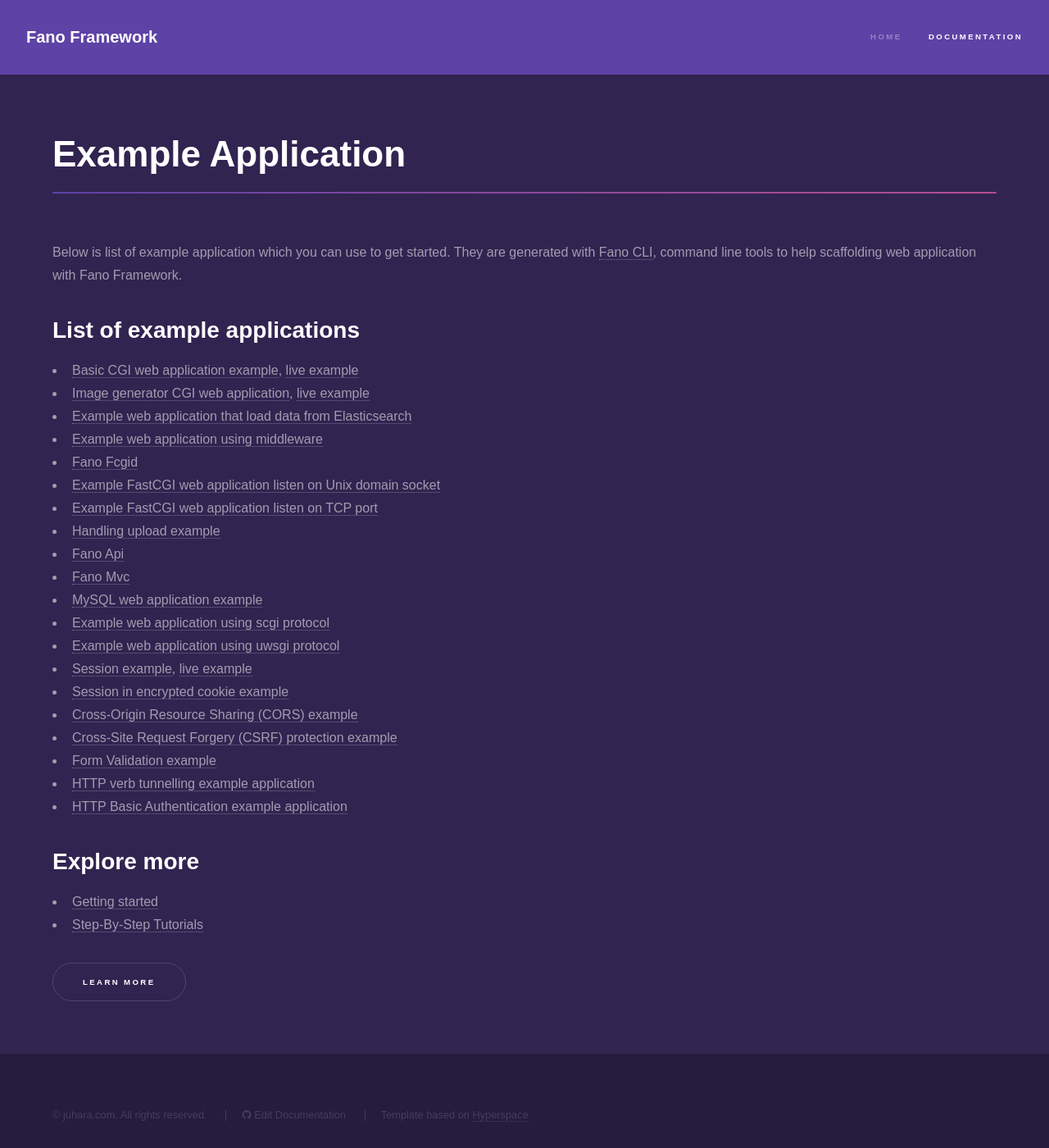
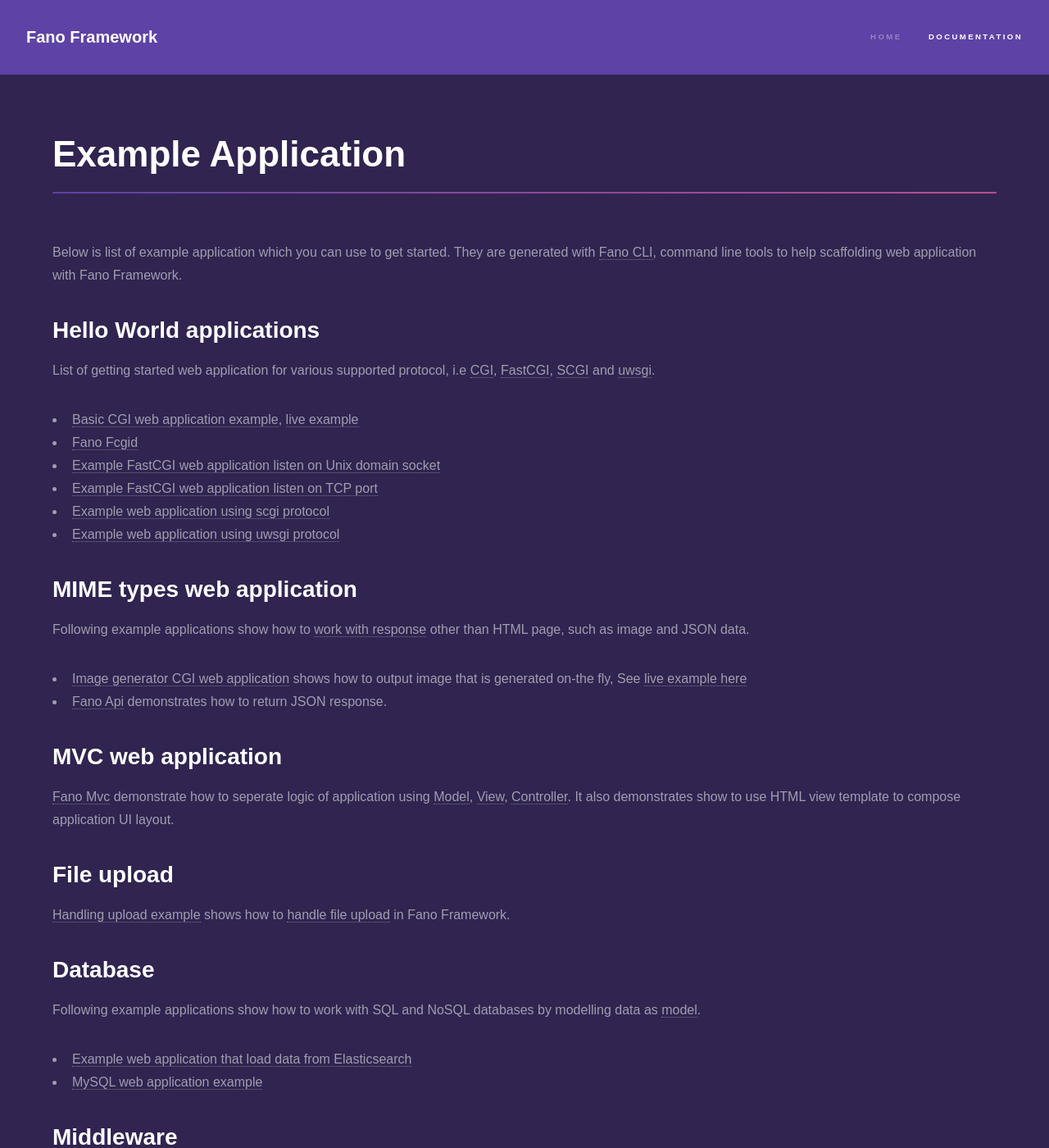
Before and after one commit to fanoframework/fanoframework.github.io, a Jekyll site: the page built from examples/index.md, in a window 1280 px wide and 1400 px high. Shown: the whole window at 82% size. Built offline with Jekyll 4.4.1, drawn with Linux system fonts in a browser that asks for light colours; our own code applies the rules of GitHub Pages for plain Markdown files; some of the changed text lies outside the part shown.

Commit message:
improve examples content by providing relevant context

```diff
--- a/examples/index.md
+++ b/examples/index.md
@@ -8,28 +8,69 @@
 Below is list of example application which you can use to get started. They are
 generated with [Fano CLI](https://github.com/fanoframework/fano-cli), command line tools to help scaffolding web application with Fano Framework.
 
-## List of example applications
+## Hello World applications
+
+List of getting started web application for various supported protocol, i.e [CGI](https://tools.ietf.org/html/rfc3875), [FastCGI](http://www.mit.edu/~yandros/doc/specs/fcgi-spec.html), [SCGI](http://python.ca/scgi/protocol.txt) and [uwsgi](https://uwsgi-docs.readthedocs.io/en/latest/Protocol.html).
 
 - [Basic CGI web application example](https://github.com/fanoframework/fano-app), [live example](https://fano.juhara.id/)
-- [Image generator CGI web application](https://github.com/fanoframework/fano-app-img), [live example](https://fano-img.juhara.id/)
-- [Example web application that load data from Elasticsearch](https://github.com/fanoframework/fano-elasticsearch)
-- [Example web application using middleware](https://github.com/fanoframework/fano-app-middleware)
 - [Fano Fcgid](https://github.com/fanoframework/fano-fcgid)
 - [Example FastCGI web application listen on Unix domain socket](https://github.com/fanoframework/fano-fcgi-unix)
 - [Example FastCGI web application listen on TCP port](https://github.com/fanoframework/fano-fastcgi)
-- [Handling upload example](https://github.com/fanoframework/fano-upload)
-- [Fano Api](https://github.com/fanoframework/fano-api)
-- [Fano Mvc](https://github.com/fanoframework/fano-mvc)
-- [MySQL web application example](https://github.com/fanoframework/fano-app-db)
 - [Example web application using scgi protocol](https://github.com/fanoframework/fano-scgi)
 - [Example web application using uwsgi protocol](https://github.com/fanoframework/fano-uwsgi)
-- [Session example](https://github.com/fanoframework/fano-session), [live example](https://fano.web.id/)
-- [Session in encrypted cookie example](https://github.com/fanoframework/fano-session-cookie)
-- [Cross-Origin Resource Sharing (CORS) example](https://github.com/fanoframework/fano-cors)
-- [Cross-Site Request Forgery (CSRF) protection example](https://github.com/fanoframework/fano-csrf)
-- [Form Validation example](https://github.com/fanoframework/fano-validation)
-- [HTTP verb tunnelling example application](https://github.com/fanoframework/fano-verb-tunneling)
-- [HTTP Basic Authentication example application](https://github.com/fanoframework/fano-basic-auth)
+
+## MIME types web application
+
+Following example applications show how to [work with response](/working-with-response) other than HTML page, such as image and JSON data.
+
+- [Image generator CGI web application](https://github.com/fanoframework/fano-app-img) shows how to output image that is generated on-the fly, See [live example here](https://fano-img.juhara.id/)
+- [Fano Api](https://github.com/fanoframework/fano-api) demonstrates how to return JSON response.
+
+## MVC web application
+
+[Fano Mvc](https://github.com/fanoframework/fano-mvc) demonstrate how to seperate logic of application using [Model](/working-with-models), [View](/working-with-views), [Controller](/working-with-controllers). It also demonstrates show to use HTML view template to compose application UI layout.
+
+## File upload
+
+[Handling upload example](https://github.com/fanoframework/fano-upload) shows how to [handle file upload](/handling-file-upload) in Fano Framework.
+
+## Database
+
+Following example applications show how to work with SQL and NoSQL databases by modelling data as [model](/working-with-models).
+
+- [Example web application that load data from Elasticsearch](https://github.com/fanoframework/fano-elasticsearch)
+- [MySQL web application example](https://github.com/fanoframework/fano-app-db)
+
+## Middleware
+
+[Example web application using middleware](https://github.com/fanoframework/fano-app-middleware) demonstrates [how to use middleware](/middlewares) to protect one or more application [routes](/working-with-router).
+
+## Working with Session
+
+Following example applications demonstrate how to use session with Fano Framework.
+
+- [Session example](https://github.com/fanoframework/fano-session) demonstrates how to use session that is stored in file on server. See [live example here](https://fano.web.id/).
+- [Session in encrypted cookie example](https://github.com/fanoframework/fano-session-cookie) demonstrates session that is stored in encrypted cookie.
+
+## Cross-Origin Resource Sharing (CORS)
+
+[Cross-Origin Resource Sharing (CORS) example](https://github.com/fanoframework/fano-cors) demonstrates how to [add CORS headers](/security/handling-cors) to web application.
+
+## Cross-Site Request Forgery (CSRF) protection
+
+[Cross-Site Request Forgery (CSRF) protection example](https://github.com/fanoframework/fano-csrf) demonstrate how to [protect application from CSRF attack](/security/csrf-protection).
+
+## Form validation
+
+[Form Validation example](https://github.com/fanoframework/fano-validation) demonstrate how to use Fano Framework input [validation feature](/security/form-validation).
+
+## HTTP Verb tunneling examples
+
+[HTTP verb tunnelling example application](https://github.com/fanoframework/fano-verb-tunneling) demonstrate how to use [HTTP verb tunneling](/security/http-verb-tunneling) when application behind strict firewall policy.
+
+## HTTP Authentication examples
+
+[HTTP Basic Authentication example application](https://github.com/fanoframework/fano-basic-auth) demonstrates how to use [HTTP Basic Authentication](/security/http-authentication) (RFC 7235) in Fano Framework.
 
 ## Explore more
 
```
